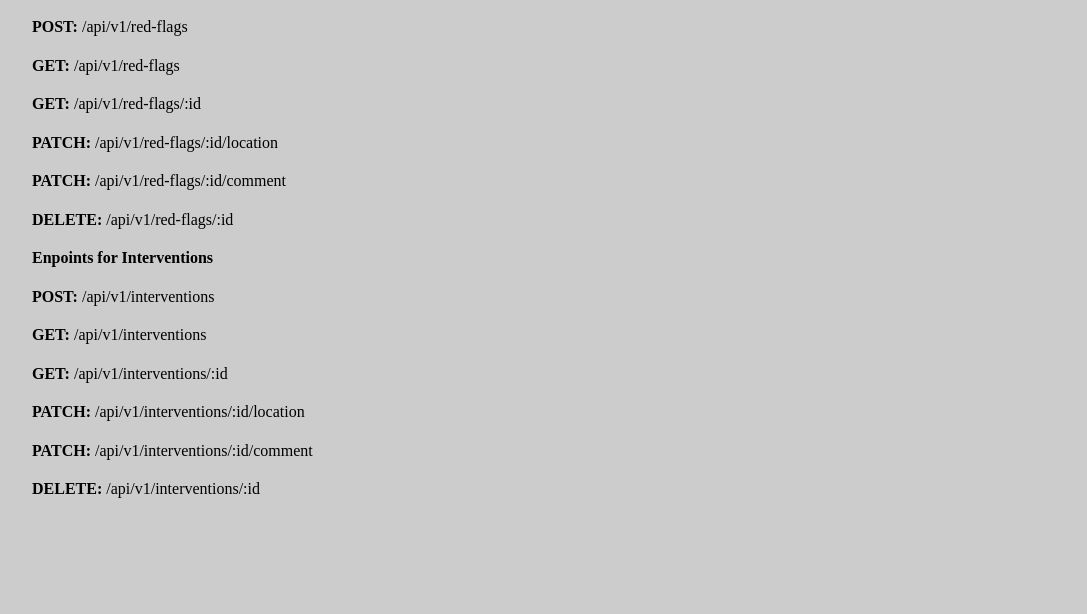
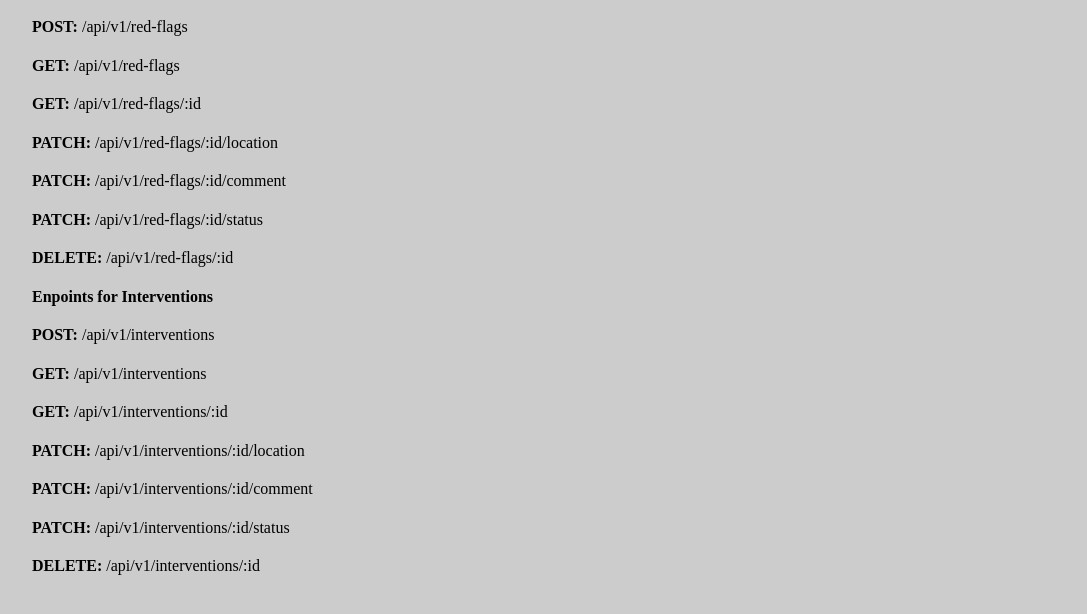
Before and after one commit to adaezeodurukwe/iReport, a website: page index.html in a window 1280 px wide. Shown: the part 186-800 px from the top of the page, without its empty margins (96-1183 px from the left). Drawn offline with Linux system fonts and the light colour scheme.

Commit message:
update index.html

```diff
--- a/index.html
+++ b/index.html
@@ -35,7 +35,8 @@
 		<p><b>GET: </b>/api/v1/red-flags</p>
 		<p><b>GET: </b>/api/v1/red-flags/:id</p>
 		<p><b>PATCH: </b>/api/v1/red-flags/:id/location</p>
-		<p><b>PATCH: </b>/api/v1/red-flags/:id/comment</p>
+        <p><b>PATCH: </b>/api/v1/red-flags/:id/comment</p>
+        <p><b>PATCH: </b>/api/v1/red-flags/:id/status</p>
 		<p><b>DELETE: </b>/api/v1/red-flags/:id</p>
 
         <p><b>Enpoints for Interventions</b></p>
@@ -44,6 +45,7 @@
         <p><b>GET: </b>/api/v1/interventions/:id</p>
         <p><b>PATCH: </b>/api/v1/interventions/:id/location</p>
         <p><b>PATCH: </b>/api/v1/interventions/:id/comment</p>
+        <p><b>PATCH: </b>/api/v1/interventions/:id/status</p>
         <p><b>DELETE: </b>/api/v1/interventions/:id</p>
 	</div>
 </body>
```
